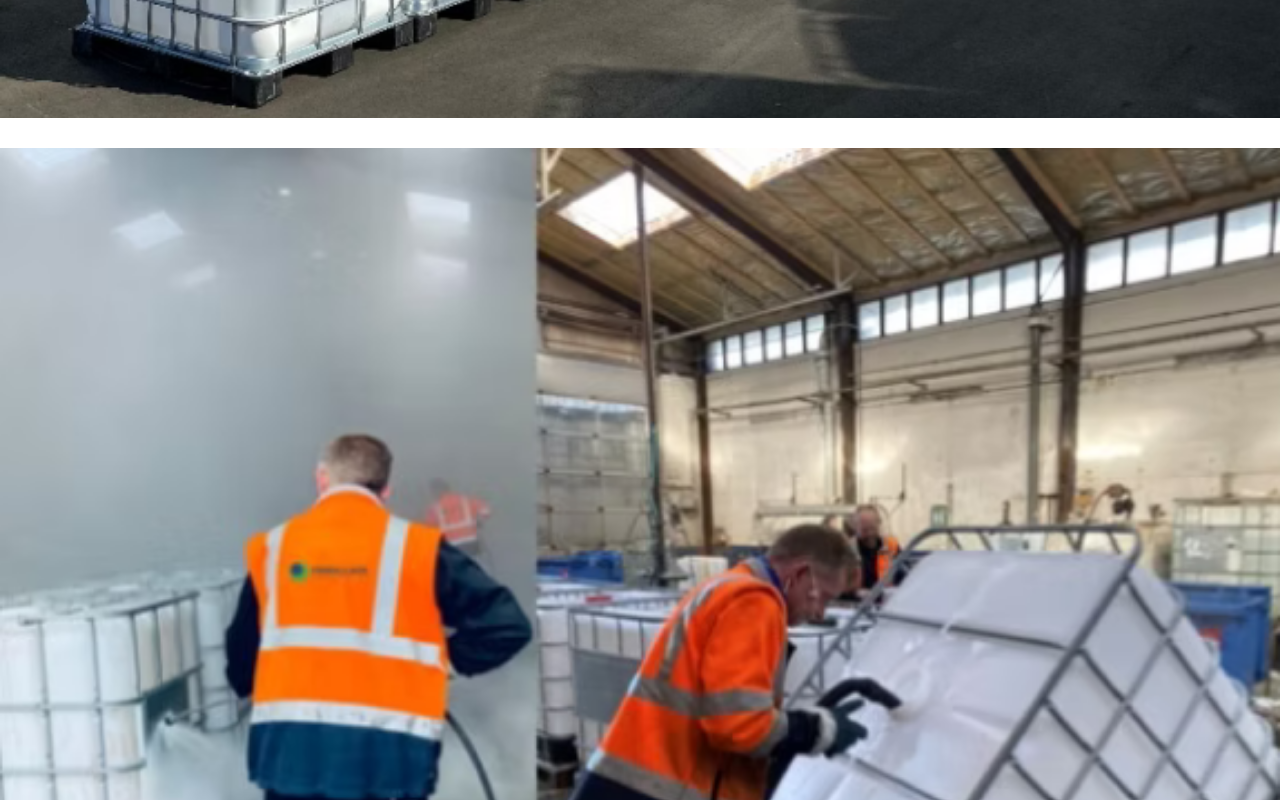
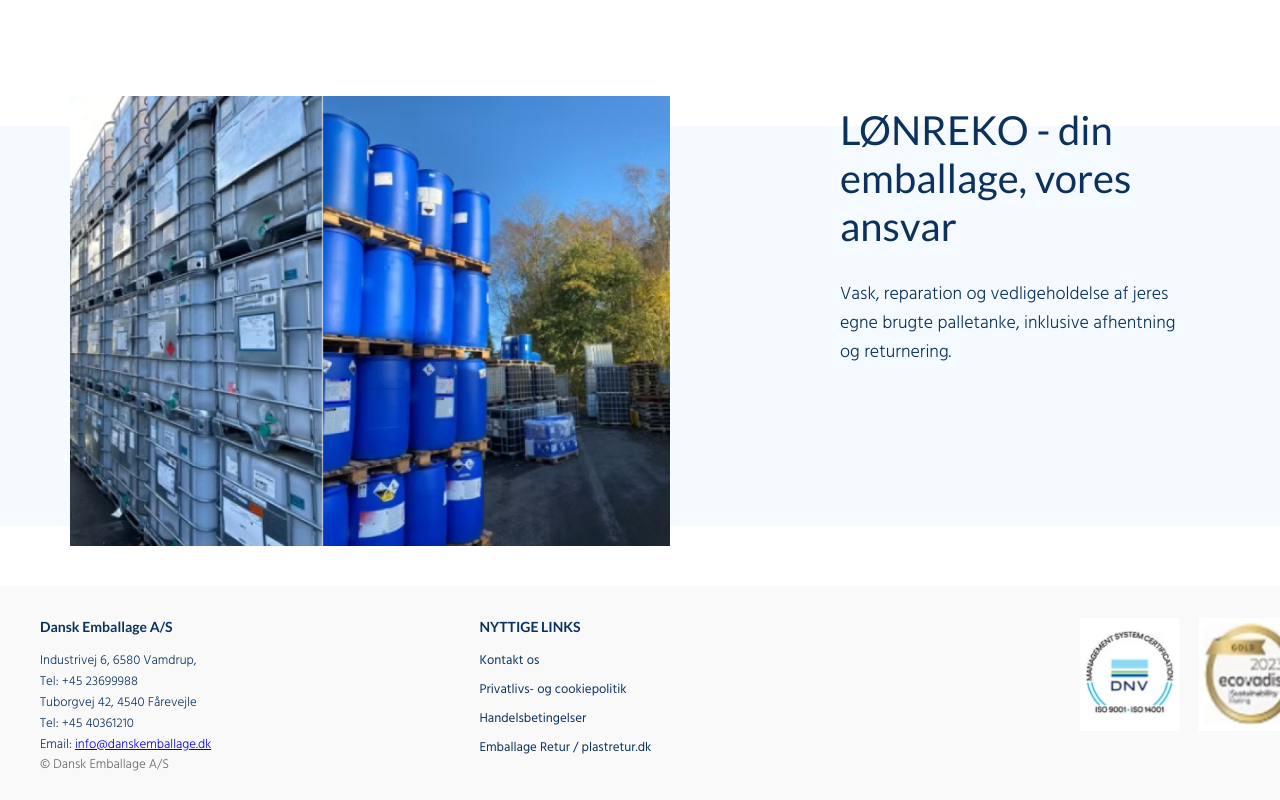
Before and after one commit to nisc0003/virksomhedssite, a plain HTML site: page overordnet_produktside.html in a window 1280 px wide. Shown: the part 1420-2220 px from the top of the page. Drawn offline with Linux system fonts and the light colour scheme.

Commit message:
overordnet produktside desktop

```diff
--- a/overordnet_produktside.html
+++ b/overordnet_produktside.html
@@ -32,7 +32,7 @@
               <a class="dropdown_liste" href="">AFDELING JYLLAND</a>
               <a class="dropdown_liste" href="">AFDELING SJÆLLAND</a>
               <a class="dropdown_liste" href="">OM OS</a>
-              <a class="dropdown_liste" href="">KONTAKT OS</a>
+              <a class="dropdown_liste" href="kontakt_os.html">KONTAKT OS</a>
               <a class="dropdown_liste" href="">NYHEDER</a>
               <a class="dropdown_liste" href="">HANDELSBETINGELSER</a>
               <a class="dropdown_liste" href="">PRIVATLIVS- OG COOKIEPOLITIK</a>
@@ -90,7 +90,7 @@
         <section id="din_komplette_sektion">
           <div id="lyseblå_box_1"></div>
           <div id="din_komplette_grid">
-            <div class="max_bredde">
+            <div id="h1_p_a_a" class="max_bredde">
               <h1>Din komplette emballageleverandør</h1>
               <p>
                 Vi har gjort det til vores forretning at skabe værdi for vores kunder samtidig med,
@@ -133,7 +133,7 @@
           <div id="lyseblå_box_3"></div>
           <div id="lonreco_grid">
             <img src="assets/produktside_billede_4.png" alt="" />
-            <div class="max_bredde">
+            <div id="h2_p" class="max_bredde">
               <h2>LØNREKO - din emballage, vores ansvar</h2>
               <p>
                 Vask, reparation og vedligeholdelse af jeres egne brugte palletanke, inklusive
--- a/styles/overordnet_produkt.css
+++ b/styles/overordnet_produkt.css
@@ -51,6 +51,7 @@
   display: grid;
   grid-template-columns: 1fr 1fr;
   padding: 0px 30px 0px 30px;
+  height: 110px;
 }
 
 #webshop_cta,
@@ -184,3 +185,121 @@
   max-width: 400px;
   justify-self: center;
 }
+
+@media (min-width: 700px) {
+  #din_komplette_sektion {
+    margin-bottom: 100px;
+  }
+
+  #lyseblå_box_1 {
+    background-color: #ecf7ff;
+    margin-top: 80px;
+    width: 100%;
+    height: 320px;
+    z-index: 1;
+    grid-column: 1/2;
+    grid-row: 1/2;
+  }
+
+  #din_komplette_grid {
+    display: grid;
+    grid-column: 1fr 1fr;
+    grid-row: 1;
+    z-index: 10;
+    grid-column: 1/2;
+    grid-row: 1/2;
+
+    img {
+      grid-column: 2/3;
+      grid-row: 1/2;
+      width: 500px;
+      justify-self: end;
+      margin-top: 50px;
+    }
+  }
+
+  #h1_p_a_a {
+    grid-column: 1/2;
+    grid-row: 1/2;
+  }
+
+  #reco_sektion {
+    margin-bottom: 100px;
+  }
+
+  #lyseblå_box_2 {
+    background-color: #d4e9fa;
+    margin-top: -50px;
+    margin-left: 580px;
+    width: 490px;
+    height: 550px;
+    z-index: 1;
+    grid-column: 1/2;
+    grid-row: 1/2;
+    justify-self: center;
+  }
+
+  #reco_grid {
+    display: grid;
+    grid-column: 1fr 1fr;
+    grid-row: 2;
+    z-index: 10;
+    grid-column: 1/2;
+    grid-row: 1/2;
+  }
+
+  #hvad_er_det,
+  #som_ny {
+    display: grid;
+    grid-column: 1fr 1fr;
+    grid-row: 1;
+  }
+
+  #hvad_er_det {
+    img {
+      width: 500px;
+      margin-left: 100px;
+    }
+  }
+
+  #som_ny {
+    img {
+      width: 500px;
+      margin-left: 100px;
+    }
+  }
+
+  #lyseblå_box_3 {
+    background-color: #f4faff;
+    margin-top: 80px;
+    width: 100%;
+    height: 400px;
+    z-index: 1;
+    grid-column: 1/2;
+    grid-row: 1/2;
+  }
+
+  #lonreco_grid {
+    display: grid;
+    grid-column: 1fr 1fr;
+    grid-row: 1;
+    z-index: 10;
+    grid-column: 1/2;
+    grid-row: 1/2;
+
+    img {
+      grid-column: 1/2;
+      grid-row: 1/2;
+      width: 600px;
+      justify-self: center;
+      margin-top: 50px;
+    }
+  }
+
+  #h2_p {
+    grid-column: 2/3;
+    grid-row: 1/2;
+    height: 200px;
+    margin-top: 20px;
+  }
+}
```
